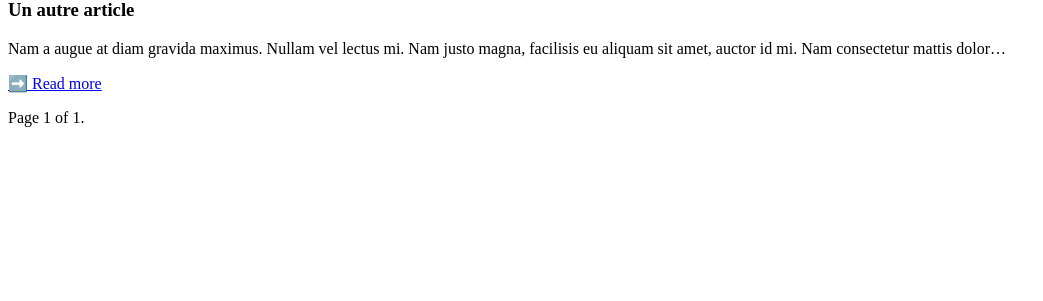
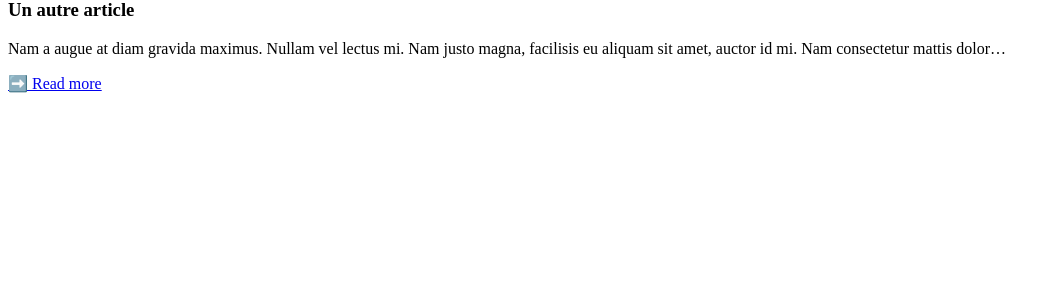
Before and after one commit to arichard-info/Unicorns-Blog, a Django app: page /results in a window 1280 px wide. Shown: the part 339-640 px from the top of the page, without its empty margins (0-1043 px from the left). Run offline with Django 3.2, Linux system fonts and the light colour scheme; data comes from the database, SQL or seed files in the repository; both versions use the stored data as it was after the commit.

Commit message:
update model & views

```diff
--- a/blog/templates/partials/search.html
+++ b/blog/templates/partials/search.html
@@ -16,22 +16,4 @@
 	        </p>
 		{% endfor %}
 
-<div class="pagination">
-		<span class="step-links">
-			{% if items.has_previous %}
-				<a href="?page=1">&laquo; first</a>
-				<a href="?page={{ items.previous_page_number }}">previous</a>
-			{% endif %}
-
-			<span class="current">
-				Page {{ items.number }} of {{ items.paginator.num_pages }}.
-			</span>
-
-			{% if items.has_next %}
-				<a href="?page={{ items.next_page_number }}">next</a>
-				<a href="?page={{ items.paginator.num_pages }}">last &raquo;</a>
-			{% endif %}
-		</span>
-	</div>
-
 {% endblock %}
--- a/blog/templates/partials/single_article.html
+++ b/blog/templates/partials/single_article.html
@@ -1,6 +1,7 @@
 {% extends "layouts/_base.html" %}
 {% block title %}Un article{% endblock %}
 {% block content %}
+  <img src="{{ article.image.url}}"/>
 	<h1>{{article.title}}</h1>
 	<p> {{ article.content }}</p>
    	<span> {{article.author}}</span>
@@ -9,6 +10,7 @@
    	<hr />
 {% for comment in article.comments.all %}
     <div class="comment">
+
         <div class="date">{{ comment.created_date }}</div>
         <strong>{{ comment.author }}</strong>
         <p>{{ comment.content|linebreaks }}</p>
--- a/blog/views.py
+++ b/blog/views.py
@@ -10,7 +10,7 @@ from blog.models import Article, Comment
 # Create your views here.
 def index(request):
     articles_list = Article.objects.all()
-    paginator = Paginator(articles_list, 1)
+    paginator = Paginator(articles_list, 9)
     page = request.GET.get('page')
     articles = paginator.get_page(page)
 
@@ -37,13 +37,9 @@ def search(request):
     template = 'partials/search.html'
     query = request.GET.get('q')
     if query:
-        result = Article.objects.filter(Q(title__icontains = query) | Q(content__icontains = query))
+        results = Article.objects.filter(Q(title__icontains = query) | Q(content__icontains = query))
     else:
-        result = Article.objects.all()
-
-    paginator = Paginator(result, 6)
-    page = request.GET.get('page')
-    results = paginator.get_page(page)
+        results = Article.objects.all()
 
     context = {
         'items' : results,
```
Also changed, not shown: db.sqlite3.
